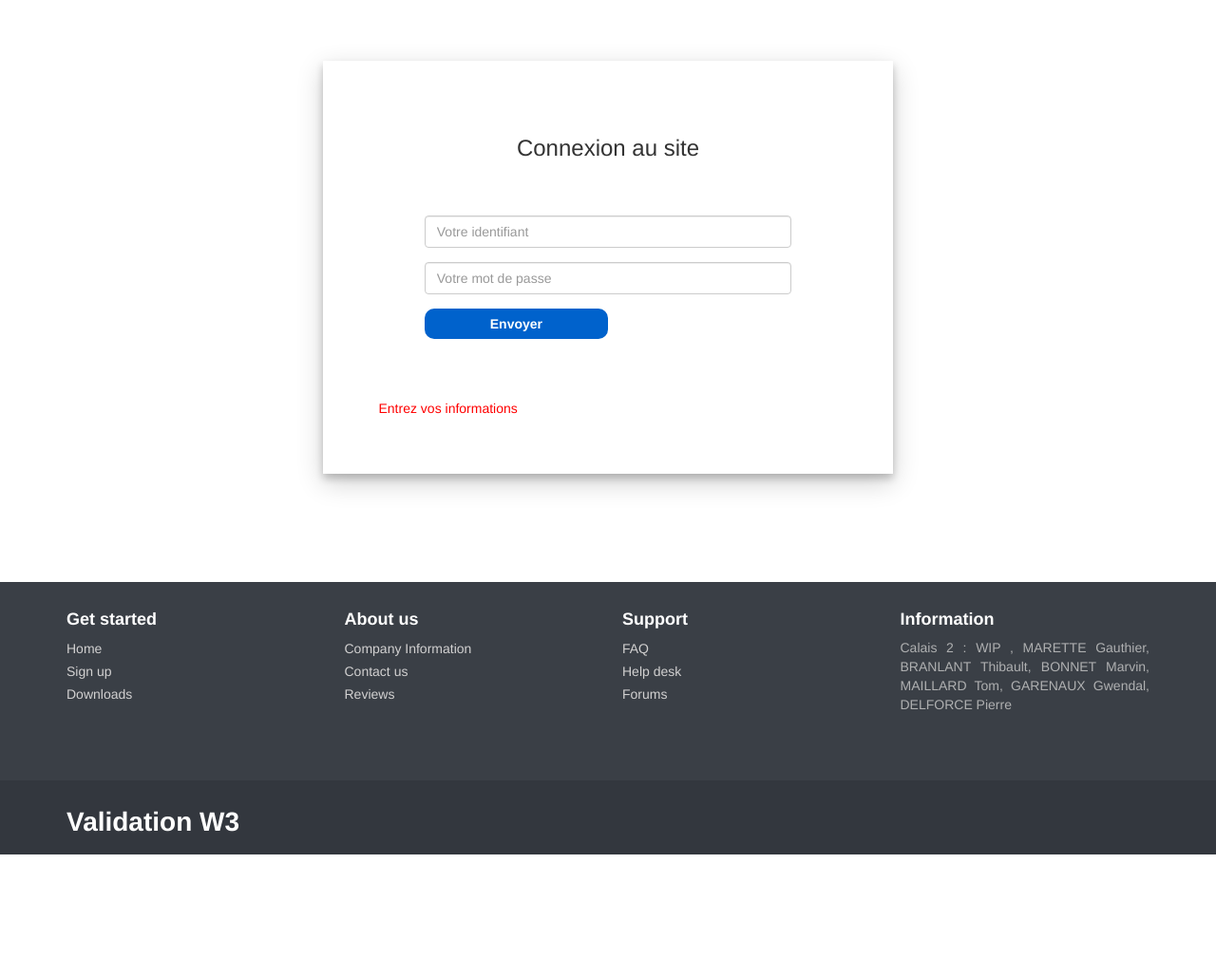
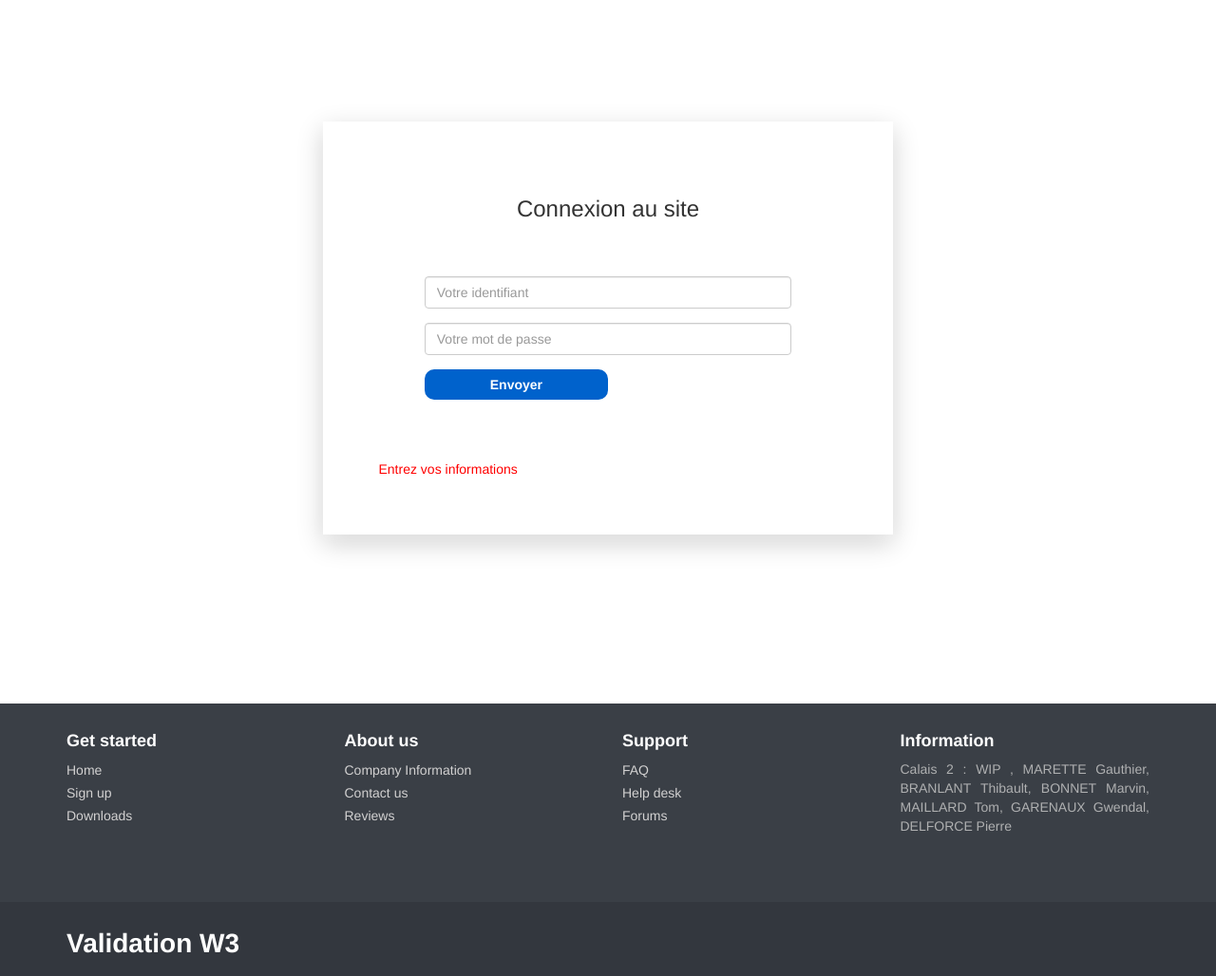
Before and after one commit to hisakiyo/Web-24H.IUT-Info-2019, a PHP site: page /login.php in a window 1280 px wide. Shown: the part 50-1078 px from the top of the page at 95% size. Before the commit the page ends 950 px from the top, so only its background shows below. Run offline with PHP 8.4, Linux system fonts and the light colour scheme; a user stored in the database is signed in; data comes from the database, SQL or seed files in the repository; data that the repository does not hold is empty.

Commit message:
Update style.css

```diff
--- a/style.css
+++ b/style.css
@@ -1,10 +1,10 @@
 .login-container{
-    margin-top: 5%;
-    margin-bottom: 5%;
+    margin-top: 10%;
+    margin-bottom: 10%;
 }
 .login-form-1{
     padding: 5%;
-    box-shadow: 0 5px 8px 0 rgba(0, 0, 0, 0.2), 0 9px 26px 0 rgba(0, 0, 0, 0.19);
+    box-shadow: 0 5px 8px 0 rgba(255, 255, 255, 0.2), 0 9px 26px 0 rgba(0, 0, 0, 0.19);
 		width: 600px;
 		margin: 0 auto;
 }
```
